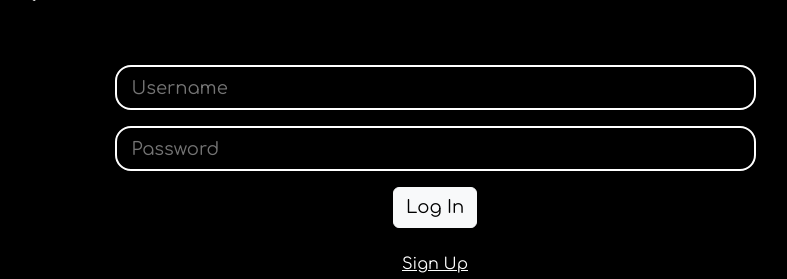
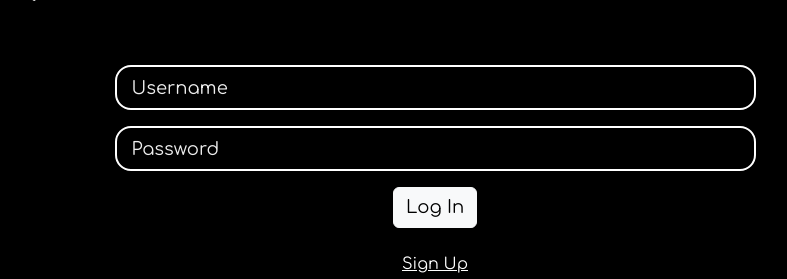
Before and after one commit to sofijasljusar/Referee, a Django app: a page that uses templates/auth.html in a window 1280 px wide. Shown: the part 295-574 px from the top of the page, without its empty margins (205-992 px from the left). Run offline with Django 5.2, Linux system fonts and the light colour scheme.

Commit message:
Auth Screen: Change input placeholder text color to darker

```diff
--- a/static/whopays/css/styles.css
+++ b/static/whopays/css/styles.css
@@ -21,8 +21,13 @@ body {
 }
 
 .input-box:focus {
-    outline: none;      /* removes default blue outline */
+    outline: none;
     /*box-shadow: 0 0 5px 2px #fff;*/
+}
+
+.input-box::placeholder {
+  color: #eeeeee;
+  opacity: 1;
 }
 
 .circle-box {
```
